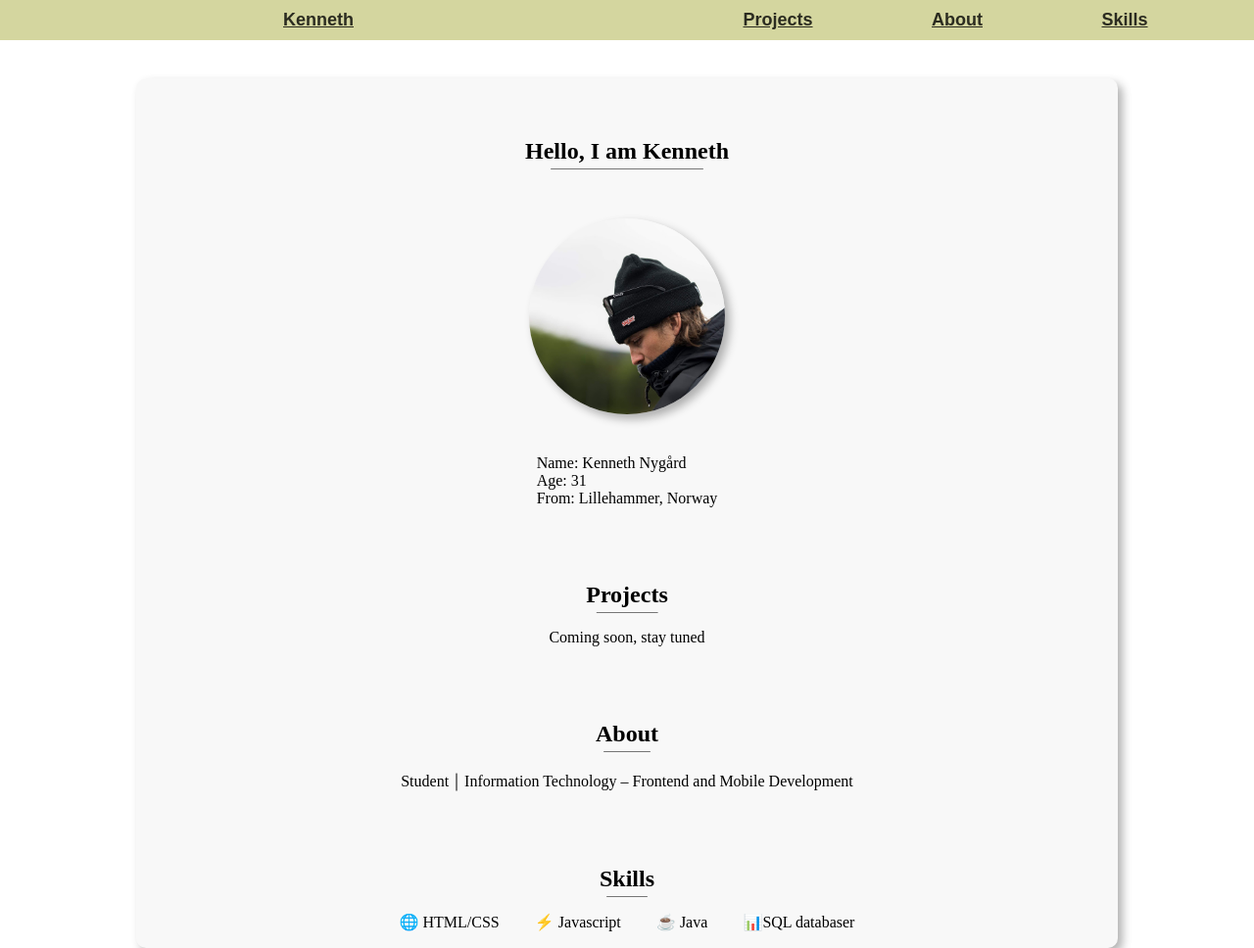
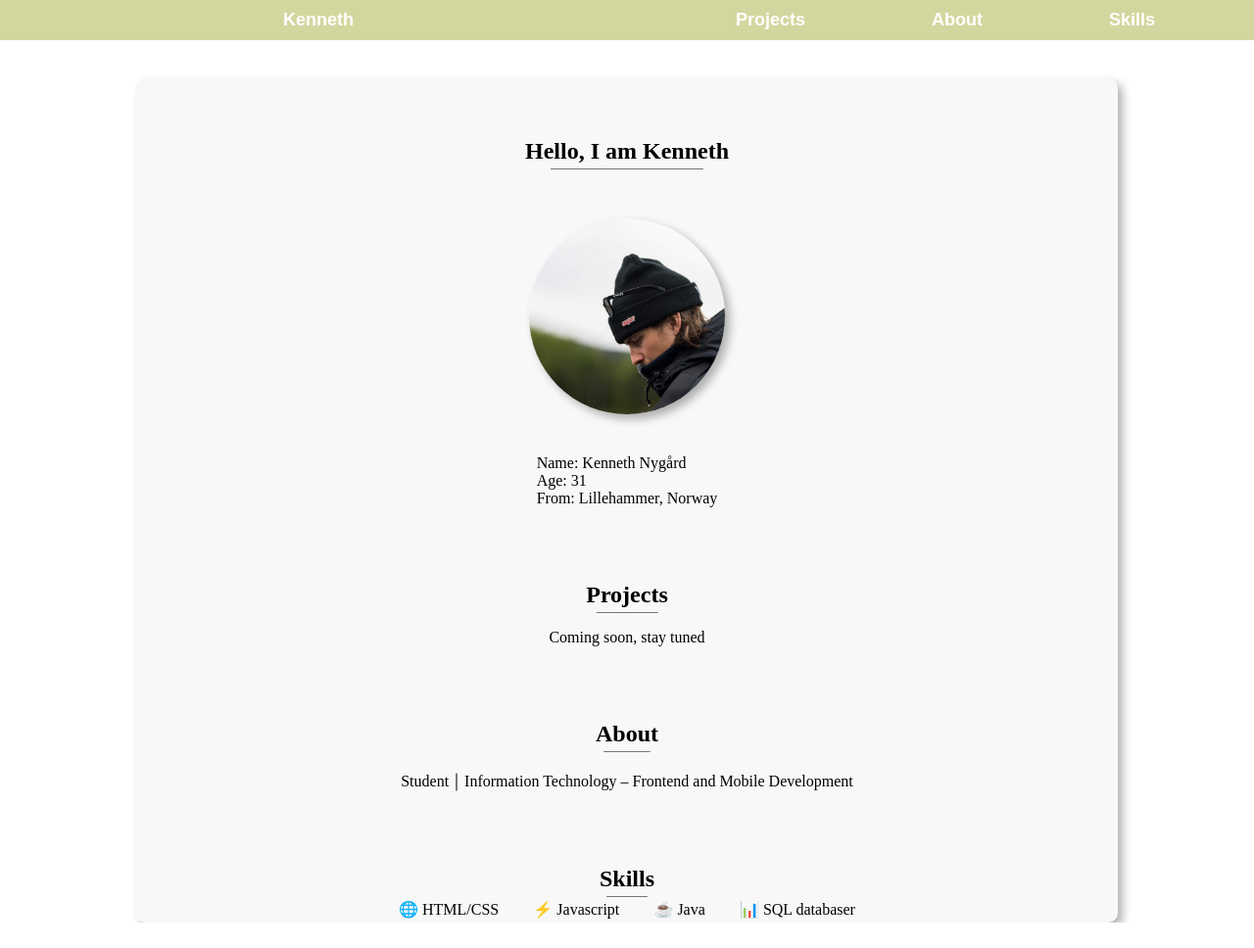
Before and after one commit to kelsolini/min-nettside, a plain HTML site: page index.html in a window 1280 px wide. Shown: the whole page at 98% size. After the commit the page ends 942 px from the top, so only its background shows below. Drawn offline with Linux system fonts and the light colour scheme.

Commit message:
Skiftet farge på headeren og fjernet understreker

```diff
--- a/index.html
+++ b/index.html
@@ -36,7 +36,7 @@
 
   <div id="about" class="about-container container">
     <h2>About</h2>
-    <p>Student ￨ Information Technology – Frontend and Mobile Development</p>
+    <p id="student-p">Student ￨ Information Technology – Frontend and Mobile Development</p>
   </div>
 
   <div id="skills" class="skills-container container">
@@ -45,7 +45,7 @@
       <p>🌐 HTML/CSS</p>
       <p>⚡ Javascript</p>
       <p>☕ Java</p>
-      <p>📊SQL databaser</p>
+      <p>📊 SQL databaser</p>
     </div>
   </div>
 </div>
--- a/styles.css
+++ b/styles.css
@@ -34,12 +34,13 @@ html, body {
   font-size: 18px;
   white-space: nowrap;
   font-family: sans-serif;
-  color: rgb(237, 243, 215);
+  color: rgb(255, 255, 255);
   padding: 5px;
-  color: rgba(0, 0, 0, 0.795);
+  padding-left: 20px;
+  padding-right: 20px;
+  text-decoration: none;
 }
 
-/* Responsiv header */
 @media (max-width: 768px) {
   .header {
     flex-direction: column;
@@ -55,7 +56,6 @@ html, body {
   }
 }
 
-/* Fikset container */
 .container {
   margin-top: 5vh;
   display: flex;
@@ -85,6 +85,7 @@ html, body {
 
 .p-skills {
   width: 100%;
+  padding: 1px;
   max-width: 500px;
   display: flex;
   flex-wrap: wrap;
@@ -93,6 +94,10 @@ html, body {
   gap: 1px;
 }
 
+.p-skills p {
+  padding: 1px;
+  margin: 1px;
+}
 @media (max-width: 600px) {
   .p-skills {
     flex-direction: column;
```
